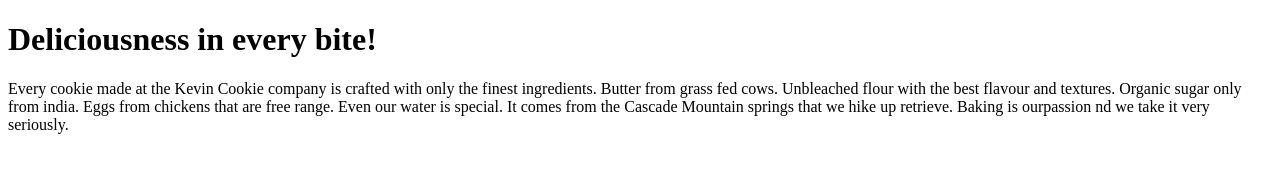
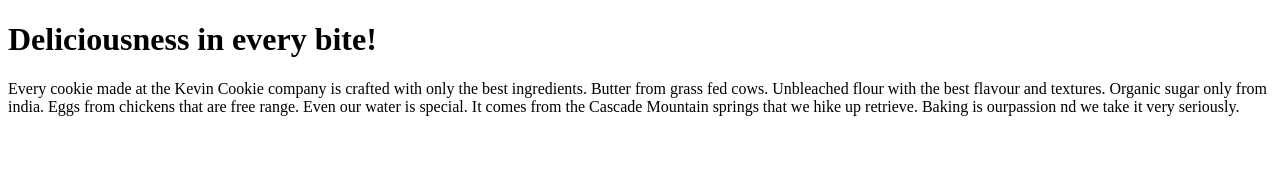
Before and after one commit to ManqobaKing/CookieCompany.com, a plain HTML site: page index.html in a window 1280 px wide. Drawn offline with Linux system fonts and the light colour scheme.

Commit message:
Update index text

```diff
--- a/index.html
+++ b/index.html
@@ -3,7 +3,7 @@
 <body>
 
 <h1>Deliciousness in every bite!</h1>
-<p>Every cookie made at the Kevin Cookie company is crafted with only the finest ingredients. Butter from grass fed cows. Unbleached flour with the best flavour and textures. Organic sugar only from india. Eggs from chickens that are free range. Even our water is special. It comes from the Cascade Mountain springs that we hike up retrieve. Baking is ourpassion nd we take it very seriously.</p>
+<p>Every cookie made at the Kevin Cookie company is crafted with only the best ingredients. Butter from grass fed cows. Unbleached flour with the best flavour and textures. Organic sugar only from india. Eggs from chickens that are free range. Even our water is special. It comes from the Cascade Mountain springs that we hike up retrieve. Baking is ourpassion nd we take it very seriously.</p>
 
 </body>
 </html>
```
